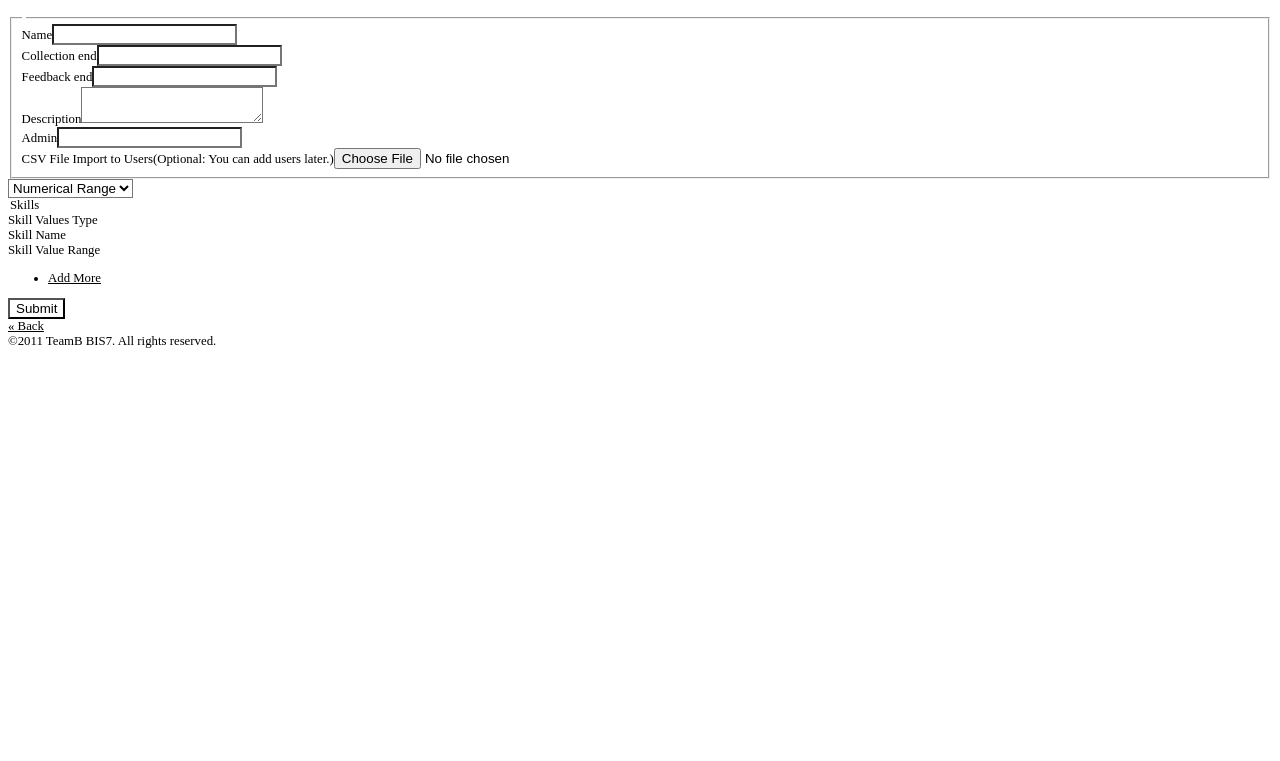
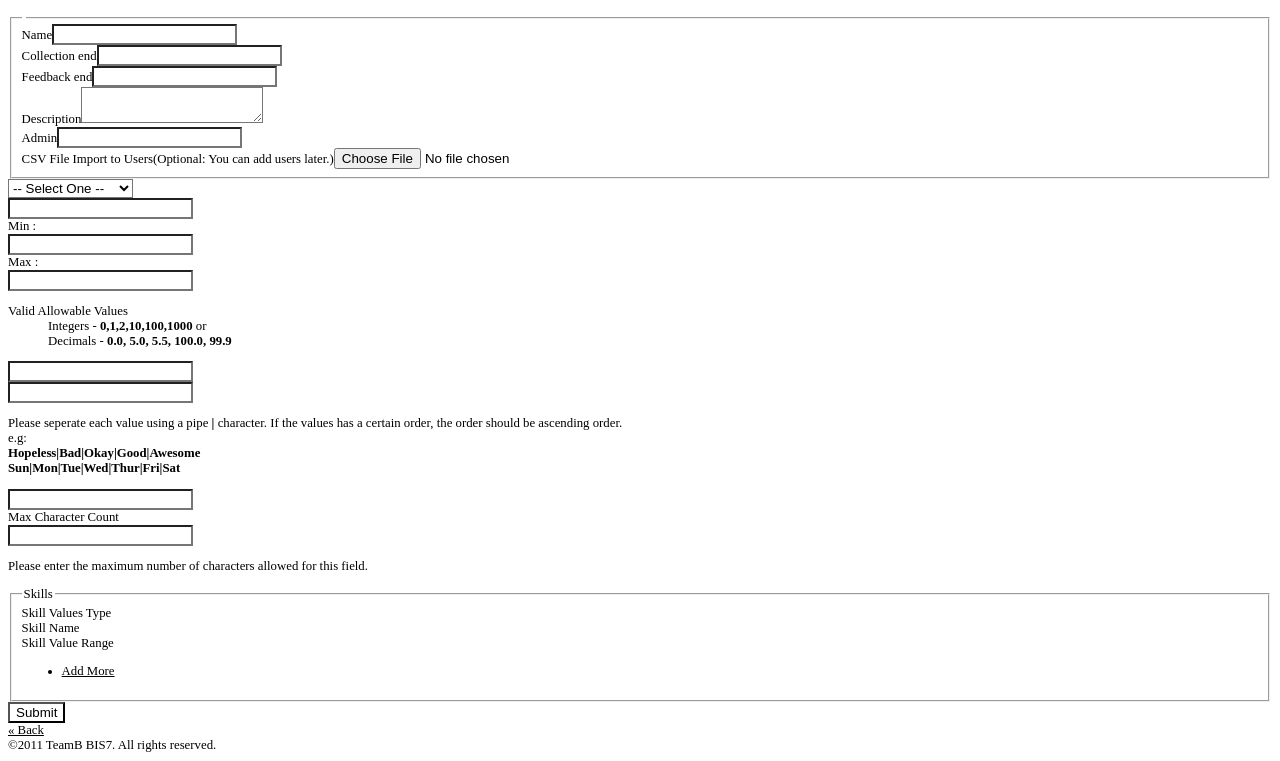
Before and after one commit to mmhan/TeamMaker, a CakePHP app: the page made by app/views/projects/admin_add.ctp in a window 1280 px wide. Shown: the part 47-808 px from the top of the page. Before the commit the page ends 395 px from the top, so only its background shows below. Run offline with PHP 8.4 and a stand-in for CakePHP, Linux system fonts and the light colour scheme; the template is opened without the code that fills it, so the values that code supplies are empty; form fields are guessed from the names that the template uses; some libraries are stand-ins or nearby versions.

Commit message:
Created skills form with validation for range inputs.

```diff
--- a/app/views/elements/skills_form.ctp
+++ b/app/views/elements/skills_form.ctp
@@ -1,42 +1,98 @@
 <script type="text/javascript">
 var TeamMaker = TeamMaker || {};
-TeamMaker.skillsType = <?php echo $this->Javascript->object(array(
-	'NUMERIC_RANGE' => SKILL_NUMERIC_RANGE,
-	'TEXT_RANGE' => SKILL_TEXT_RANGE,
-	'TEXT' => SKILL_TEXT
-)); ?>;
+TeamMaker.skillsForm ={
+	tmpl :<?php echo $this->Javascript->object(array(
+		SKILL_NUMERIC_RANGE => '#numericRangeTemplate',
+		SKILL_TEXT_RANGE => '#textRangeTemplate',
+		SKILL_TEXT => '#textTemplate'
+	)); ?>,
+	constants: {
+		NUMERIC_RANGE:<?php echo SKILL_NUMERIC_RANGE ?>,
+		TEXT_RANGE:<?php echo SKILL_TEXT_RANGE ?>,
+		TEXT: <?php echo SKILL_TEXT ?>
+	}
+};
 </script>
 <div id="skillTemplate" class="hidden">
-<div class="skill" data-index="${i}" class="">
+<div class="skill colContainer clearfix">
 	<div class="c20 skillValuesType">
 		<select name="data[Skill][${i}][type]" id="skillType${i}">
+			<option value=""> -- Select One --</option>
 			<option value="<?php echo SKILL_NUMERIC_RANGE ?>">Numerical Range</option>
 			<option value="<?php echo SKILL_TEXT_RANGE ?>">Text Range</option>
-			<option value="<?PHP echo SKILL_TEXT ?>">Text</option>
+			<option value="<?php echo SKILL_TEXT ?>">Text</option>
 		</select>
 	</div>
-	<div class="c20 skillName">
-	</div>
-	<div class="c60 skillValueRange">
+	<div class="c80 skillOption colContainer">
 	</div>
 </div>
 </div>
+<div id="numericRangeTemplate" class="hidden">
+	<div class="c40 skillName">
+		<input type="text" id="skillName${i}" name="data[Skill][${i}][name]" />
+	</div>
+	<div class="c60 skillValueRange numericRange">
+		<div class="colContainer clearfix">
+			<div class="c10"><label for="skillMin${i}">Min : </label></div>
+			<div class="c40"><input type="text" id="skillMin${i}" name="data[Skill][${i}][min]" class="min"/></div>
+			<div class="c10"><label for="skillMax${i}">Max : </label></div>
+			<div class="c40"><input type="text" id="skillMax${i}" name="data[Skill][${i}][max]" class="max"/></div>
+			<input type="hidden" name="data[Skill][${i}][range]" id="skillRange${i}" class="range"/>
+		</div>
+		<div class="skillTypeDesc tip"><dl>
+			<dt>Valid Allowable Values</dt>
+			<dd>
+				Integers - <strong>0,1,2,10,100,1000</strong> or <br />
+				Decimals - <strong>0.0, 5.0, 5.5, 100.0, 99.9</strong>
+			</dd>
+		</dl></div>
+	</div>
+</div>
 
-<div
-
+<div id="textRangeTemplate" class="hidden">
+	<div class="c40 skillName">
+		<input type="text" id="skillName${i}" name="data[Skill][${i}][name]" />
+	</div>
+	<div class="c60 skillValueRange textRange">
+		<input type="text" id="skillRange${i}" name="data[Skill][${i}][range]"/>
+		<div class="skillTypeDesc tip">
+			<p>
+				Please seperate each value using a pipe <strong>|</strong> character. If the values has a certain order, the order should be ascending order.<br />
+				e.g: <br />
+				<strong>Hopeless|Bad|Okay|Good|Awesome</strong><br /><strong>Sun|Mon|Tue|Wed|Thur|Fri|Sat</strong>
+			</p>
+		</div>
+	</div>
+</div>
+<div id="textTemplate" class="hidden">
+	<div class="c40 skillName">
+		<input type="text" id="skillName" name="data[Skill][${i}][name]"/>
+	</div>
+	<div class="c60 skillValueRange text">
+		<div class="colContainer clearfix">
+			<div class="c40"><label for="skillRange${i}">Max Character Count</label></div>
+			<div class="c60"><input type="text" id="skillRange${i}" name="data[Skill][${i}][name]"/></div>
+		</div>
+		<div class="skillTypeDesc tip">
+			<p>Please enter the maximum number of characters allowed for this field.</p>
+		</div>
+	</div>
+</div>
 <fieldset>
 	<legend>Skills</legend>
 <div id="skillsForm">
 	<div class="colContainer">
 		<div class="c20">Skill Values Type</div>
-		<div class="c20">Skill Name</div>
-		<div class="c60">Skill Value Range</div>
+		<div class="colContainer c80">
+			<div class="c40">Skill Name</div>
+			<div class="c60">Skill Value Range</div>
+		</div>
 	</div>
-	<div class="skills">
+	<div class="skills clearfix">
 	</div>
 	<div class="actions">
 	<ul>
-		<li><a href="#">Add More</a></li>
+		<li><a href="#" class="add">Add More</a></li>
 	</ul>
 	</div>
 </div>
--- a/app/webroot/css/cake.generic.css
+++ b/app/webroot/css/cake.generic.css
@@ -329,11 +329,6 @@ form .submit input[type=submit]:hover {
 	background: -webkit-gradient(linear, left top, left bottom, from(#85e573), to(#4ca83d));
 	background-image: -moz-linear-gradient(top, #85e573, #4ca83d);
 }
-.input .tip{
-	display:block;
-	font-size: 80%;
-	color: #aaa;
-}
 /** Notices and Errors **/
 div.message {
 	clear: both;
--- a/app/webroot/css/style.css
+++ b/app/webroot/css/style.css
@@ -146,7 +146,7 @@ label, input[type=button], input[type=submit], button { cursor: pointer; }
 
 /* colors for form validity */
 input:valid   {  }
-input:invalid {
+input:invalid, input.error {
       border-radius: 1px;
     -moz-box-shadow: 0px 0px 5px red;
  -webkit-box-shadow: 0px 0px 5px red;
```
Also changed, not shown: app/webroot/css/custom.css (+22 -0 lines), app/webroot/js/script.js (+187 -0 lines), 1 other file.
